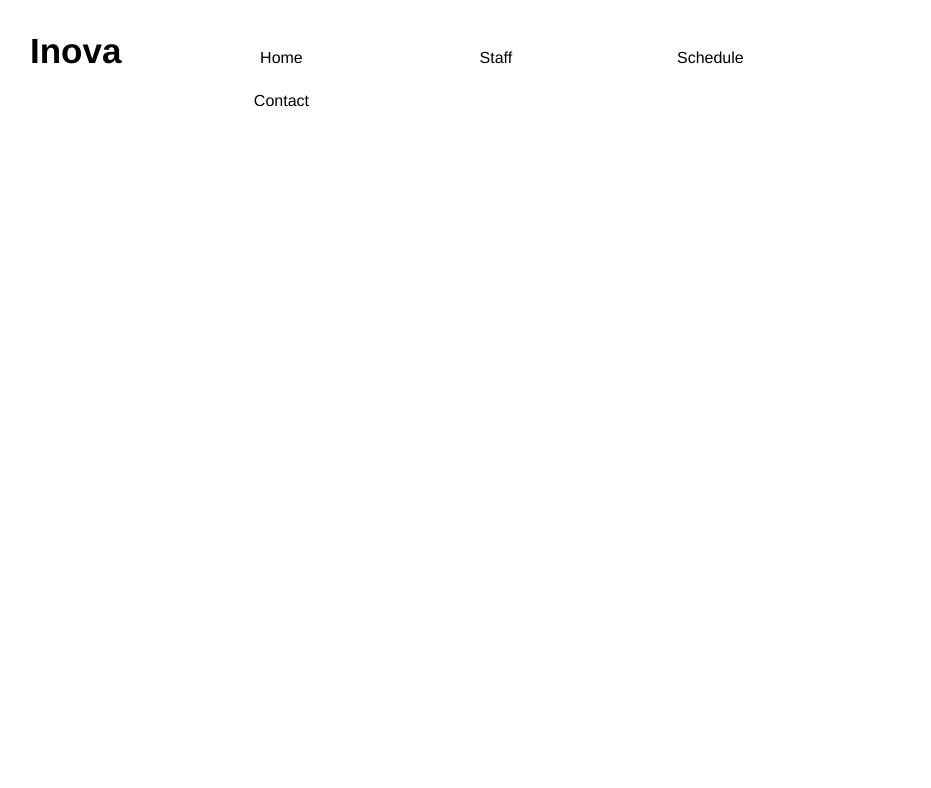
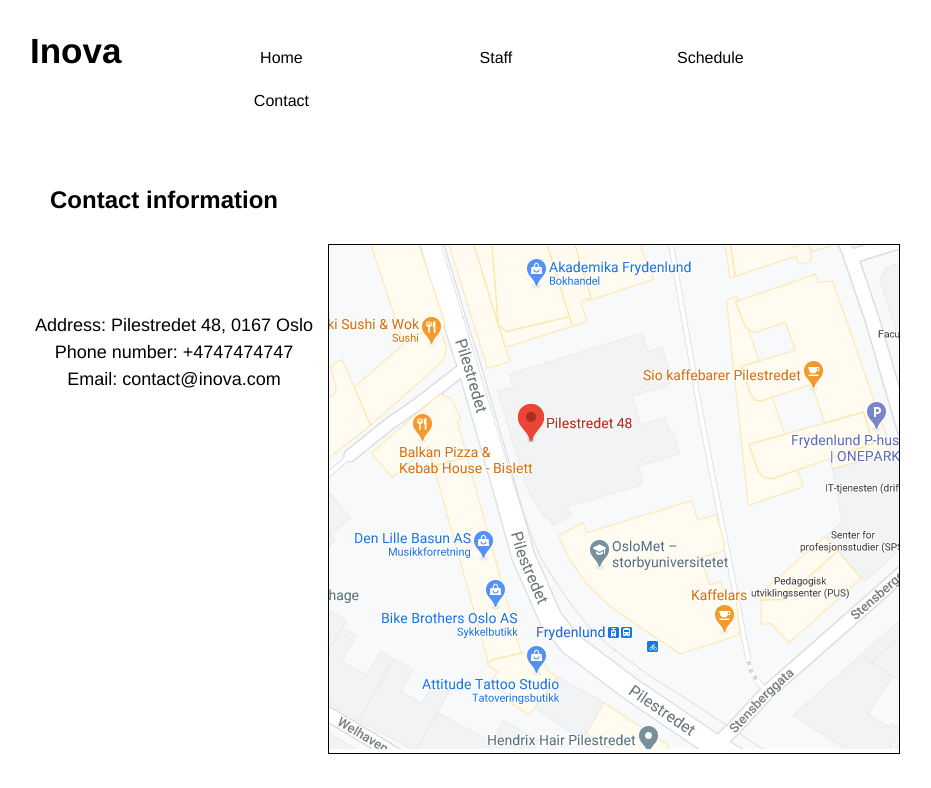
Before and after one commit to maiachbjonness/oblig3, a plain HTML site: page contact.html in a window 1280 px wide. Shown: the whole page, without its empty margins (180-1111 px from the left). Drawn offline with Linux system fonts and the light colour scheme.

Commit message:
Utkast kontakt-side

```diff
--- a/contact.html
+++ b/contact.html
@@ -21,5 +21,23 @@
 
 <body>
 
+<div>
+    <h2 class="contact-headline">Contact information</h2>
+</div>
+
+<div class="contact-container">
+    <div class="contact-text">
+        <p>Address: Pilestredet 48, 0167 Oslo
+        <br>
+       Phone number: +4747474747
+        <br>
+        Email: contact@inova.com
+        </p>
+        </div>
+    <div class="map">
+    <img src="images/map.png" alt="Map of location">
+        </div>
+</div>
+
 </body>
 </html>
--- a/style.css
+++ b/style.css
@@ -4,7 +4,7 @@
     margin-right: 100px;
     font-family: "Helvetica", sans-serif;
 }
-
+/*Navigation bar*/
 .header {
     display: inline-flex;
 }
@@ -63,18 +63,6 @@
 
 }
 
-.banner {
-   width: 95%;
-   height: 500px;
-   overflow: hidden;
-}
-
-.banner img {
-    max-width: 100%;
-    height: auto;
-    display: block;
-}
-
 .box h1{
   font-size: 16px;
   color: lightskyblue;
@@ -83,19 +71,6 @@
   background: beige;
 
 }
-.text-image {
-    width: 50%;
-    background-color: white;
-    color: black;
-    border: 1px solid black;
-    padding: 5px 10px;
-    line-height: 1.5em;
-    position: relative;
-    left: 20px;
-    top: -60px;
-
-}
-
 
 .box p{
   color: black;
@@ -113,6 +88,68 @@
 .box-7 {background: beige;}
 .box-8 {background: beige;}
 .box-9 {background: beige;}
+
+
+
+/*Home page*/
+
+.banner {
+   width: 95%;
+   height: 500px;
+   overflow: hidden;
+}
+
+.banner img {
+    max-width: 100%;
+    height: auto;
+    display: block;
+}
+
+
+.text-image {
+    width: 50%;
+    background-color: white;
+    color: black;
+    border: 1px solid black;
+    padding: 5px 10px;
+    line-height: 1.5em;
+    position: relative;
+    left: 20px;
+    top: -60px;
+
+}
+
+
+
+/*Contact page*/
+
+.contact-headline {
+  margin-left: 30px;
+  margin-top: 60px;
+}
+
+.contact-container {
+  display: flex;
+  width: 100%;
+  padding-top: 10px;
+  align-items: stretch;
+  flex-direction: row;
+  justify-content: space-around;
+
+}
+
+.contact-text {
+  text-align: center;
+  padding: 50px 10px;
+  line-height: 1.5em;
+  font-size: 18px;
+  flex-basis: 45%;
+}
+
+.map {
+flex-basis: 45%;
+border: 1px solid black;
+}
 
 @media screen and (max-width: 800px) {
   .schedule {
```
Also changed, not shown: index.html (+2 -4 lines), images/map.png (added), 2 other files.
